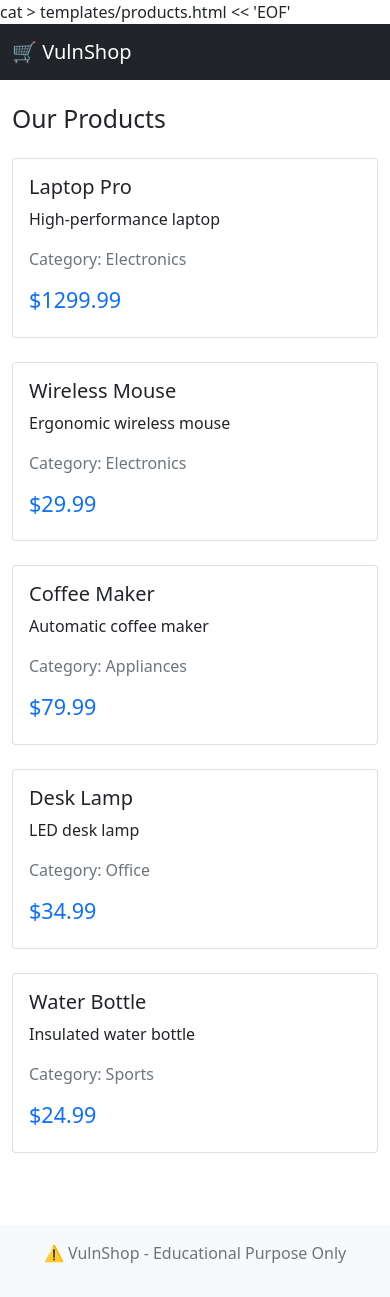
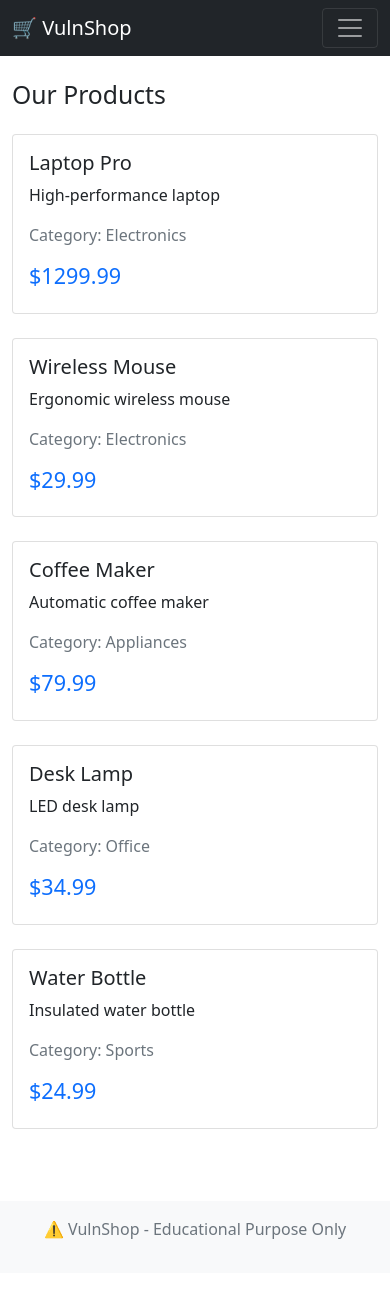
Before and after one commit to manav1777/vulnshop-security-project, a Flask app: page /products in a window 390 px wide. After the commit the page ends 1239 px from the top, so only its background shows below. Run offline with Flask 3, Linux system fonts and the light colour scheme; data comes from the database, SQL or seed files in the repository.

Commit message:
Fixed navigation bar - added toggle button for mobile view

```diff
--- a/vulnshop-app/templates/base.html
+++ b/vulnshop-app/templates/base.html
@@ -11,11 +11,20 @@
     <nav class="navbar navbar-expand-lg navbar-dark bg-dark">
         <div class="container">
             <a class="navbar-brand" href="/">🛒 VulnShop</a>
-            <div class="collapse navbar-collapse">
+            <button class="navbar-toggler" type="button" data-bs-toggle="collapse" data-bs-target="#navbarNav" aria-controls="navbarNav" aria-expanded="false" aria-label="Toggle navigation">
+                <span class="navbar-toggler-icon"></span>
+            </button>
+            <div class="collapse navbar-collapse" id="navbarNav">
                 <ul class="navbar-nav ms-auto">
-                    <li class="nav-item"><a class="nav-link" href="/">Home</a></li>
-                    <li class="nav-item"><a class="nav-link" href="/products">Products</a></li>
-                    <li class="nav-item"><a class="nav-link" href="/login">Login</a></li>
+                    <li class="nav-item">
+                        <a class="nav-link" href="/">Home</a>
+                    </li>
+                    <li class="nav-item">
+                        <a class="nav-link" href="/products">Products</a>
+                    </li>
+                    <li class="nav-item">
+                        <a class="nav-link" href="/login">Login</a>
+                    </li>
                 </ul>
             </div>
         </div>
--- a/vulnshop-app/templates/login.html
+++ b/vulnshop-app/templates/login.html
@@ -1,4 +1,3 @@
-cat > templates/login.html << 'EOF'
 {% extends "base.html" %}
 {% block title %}Login - VulnShop{% endblock %}
 {% block content %}
--- a/vulnshop-app/templates/products.html
+++ b/vulnshop-app/templates/products.html
@@ -1,4 +1,3 @@
-cat > templates/products.html << 'EOF'
 {% extends "base.html" %}
 {% block title %}Products - VulnShop{% endblock %}
 {% block content %}
```
